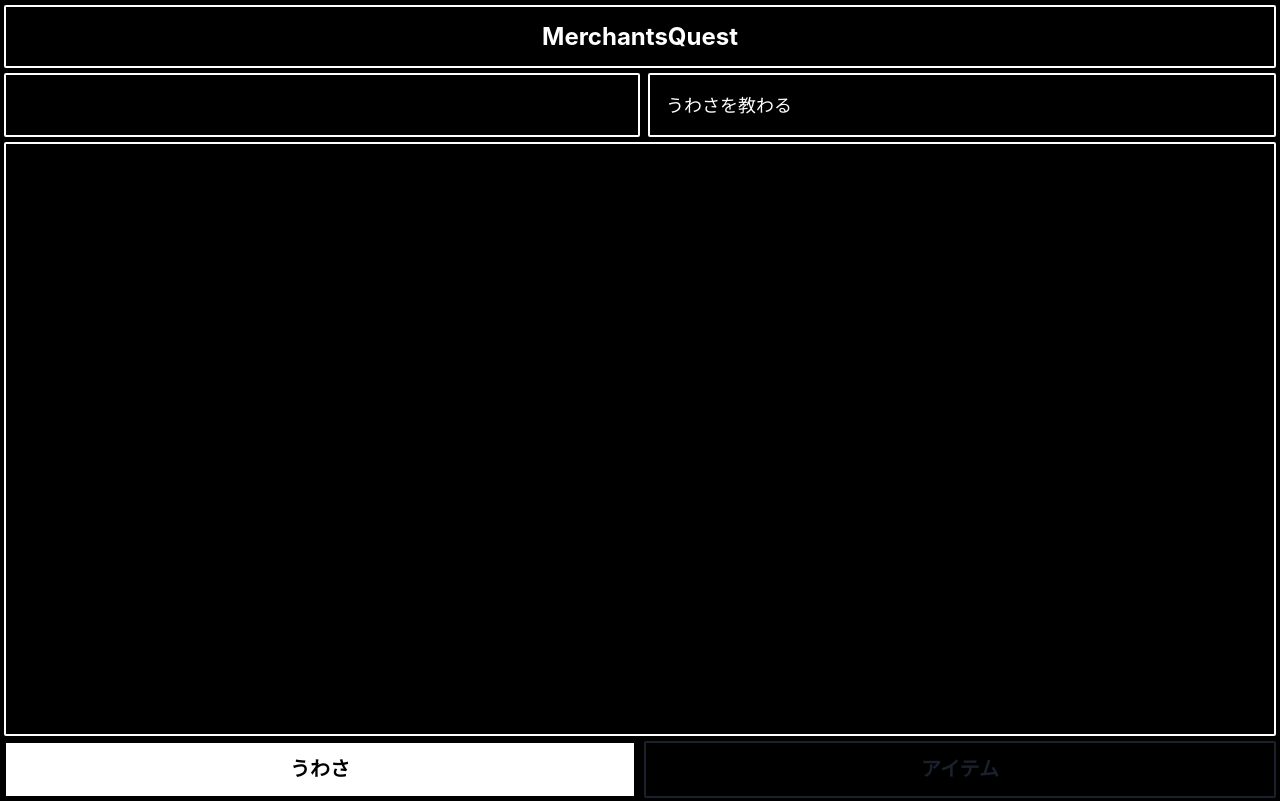
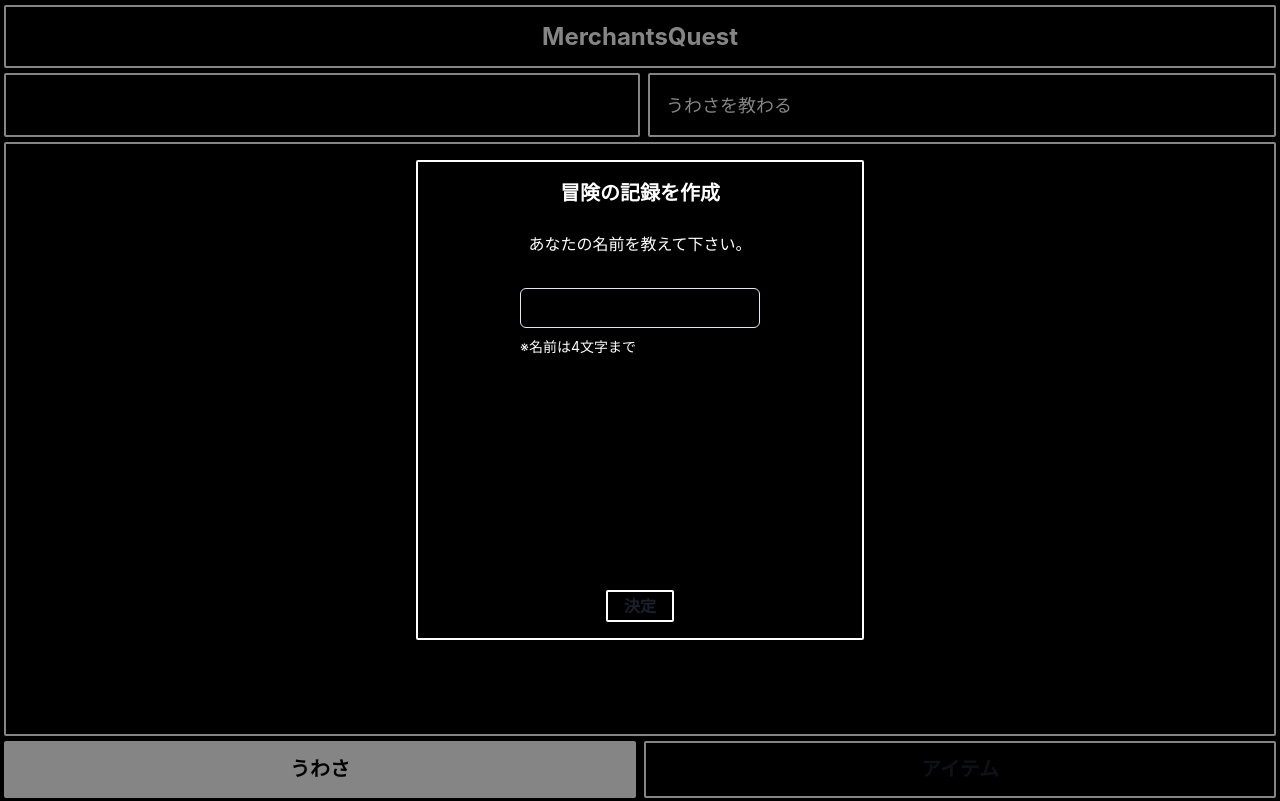
Before and after one commit to mae-hidari/merchants-quest, a Next.js app: page / in a window 1280 px wide. Built offline with nearby package versions, Linux system fonts and the light colour scheme.

Commit message:
feat: ユーザー初期処理を作成

```diff
--- /dev/null
+++ b/src/components/model/user/UserInitialModal/UserInitialModal.tsx
@@ -0,0 +1,132 @@
+import {
+  chakra,
+  Flex,
+  FormControl,
+  FormErrorMessage,
+  FormHelperText,
+  Input,
+  VStack,
+} from '@chakra-ui/react';
+import { FC, useCallback, useMemo, useState } from 'react';
+
+import { BaseButton, BaseModal, BaseModalPropsType } from '@/components/ui';
+import { SecretWordData } from '@/data';
+import { useUserData } from '@/hooks';
+
+export type UserInitialModalPropsType = BaseModalPropsType;
+
+export const UserInitialModal: FC<UserInitialModalPropsType> = ({
+  onClose,
+  ...props
+}) => {
+  const [mode, setMode] = useState<'name' | 'secret'>('name');
+
+  const [name, setName] = useState('');
+  const isNameInvalid = useMemo(() => name.length > 4, [name]);
+
+  const [secretWord, setSecretWord] = useState('');
+  const isSecretWordInvalid = useMemo(
+    () => secretWord.length >= 4 && !SecretWordData[secretWord],
+    [secretWord],
+  );
+
+  const { setUser } = useUserData();
+
+  const _onClose = () => {
+    setMode('name');
+    setName('');
+    setSecretWord('');
+    onClose();
+  };
+
+  const onClickStart = useCallback(() => {
+    setUser({
+      itemIds: SecretWordData[secretWord].itemIds,
+      name,
+      rumorIds: SecretWordData[secretWord].rumorIds,
+    });
+    _onClose();
+  }, [secretWord, name]);
+
+  const nameModalContent = {
+    content: (
+      <VStack spacing="2rem">
+        <chakra.p textAlign="center">あなたの名前を教えて下さい。</chakra.p>
+
+        <FormControl isInvalid={isNameInvalid} w="15rem">
+          <Input
+            name="name"
+            value={name}
+            onChange={(t) => {
+              setName(t.target.value);
+            }}
+          ></Input>
+          {!isNameInvalid ? (
+            <FormHelperText color="white">※名前は4文字まで </FormHelperText>
+          ) : (
+            <FormErrorMessage>※名前は4文字まで</FormErrorMessage>
+          )}
+        </FormControl>
+      </VStack>
+    ),
+    footer: (
+      <Flex>
+        <BaseButton
+          disabled={name.length < 1 || isNameInvalid}
+          h="2rem"
+          onClick={() => {
+            setMode('secret');
+          }}
+        >
+          決定
+        </BaseButton>
+      </Flex>
+    ),
+  };
+
+  const secretModalContent = {
+    content: (
+      <VStack spacing="2rem">
+        <chakra.p textAlign="center">
+          ようこそ、{name}さん。
+          <br />
+          あなたの秘密の言葉を教えて下さい。
+        </chakra.p>
+
+        <FormControl isInvalid={isSecretWordInvalid} w="15rem">
+          <Input
+            name="secretWord"
+            value={secretWord}
+            onChange={(t) => {
+              setSecretWord(t.target.value);
+            }}
+          ></Input>
+          {isSecretWordInvalid && (
+            <FormErrorMessage>※秘密の言葉が見つかりません</FormErrorMessage>
+          )}
+        </FormControl>
+      </VStack>
+    ),
+    footer: (
+      <Flex>
+        <BaseButton
+          disabled={secretWord.length < 4 || isSecretWordInvalid}
+          h="2rem"
+          onClick={onClickStart}
+        >
+          冒険を始める
+        </BaseButton>
+      </Flex>
+    ),
+  };
+
+  return (
+    <BaseModal
+      header={<span>冒険の記録を作成</span>}
+      {...(mode === 'name' && nameModalContent)}
+      {...(mode === 'secret' && secretModalContent)}
+      onClose={_onClose}
+      {...props}
+    ></BaseModal>
+  );
+};
--- /dev/null
+++ b/src/components/model/user/UserInitialModal/index.ts
@@ -0,0 +1 @@
+export * from './UserInitialModal';
--- /dev/null
+++ b/src/components/model/user/index.ts
@@ -0,0 +1 @@
+export * from './UserInitialModal';
--- a/src/components/ui/button/BaseButton.tsx
+++ b/src/components/ui/button/BaseButton.tsx
@@ -19,11 +19,14 @@ export const BaseButton: FC<BaseButtonPropsType> = ({
         ? {
             _focus: { background: 'white' },
             bgColor: 'white',
+            border: '2px',
+            borderColor: 'white',
             color: 'black',
           }
         : {
             _focus: { background: 'black' },
             bgColor: 'black',
+            border: '2px',
             borderColor: 'white',
           })}
       {...(!selectable && {
@@ -31,7 +34,6 @@ export const BaseButton: FC<BaseButtonPropsType> = ({
         _focus: { bg: 'none' },
         _hover: { bg: 'none' },
       })}
-      border="2px"
       h="full"
       lineHeight="0"
       rounded="sm"
--- a/src/data/index.ts
+++ b/src/data/index.ts
@@ -1,3 +1,4 @@
 export * from './rumor-data';
 export * from './item-data';
 export * from './test-user';
+export * from './secret-word';
--- a/src/data/item-data.ts
+++ b/src/data/item-data.ts
@@ -3,18 +3,18 @@ import { ItemType } from '@/types';
 export const ItemData: ItemType[] = [
   {
     code: 'I001',
-    description: `神に仕える聖職者によって祈りが込められた聖なる水。`,
+    description: `テストアイテム1`,
     iconName: 'holy-water',
     id: 1,
-    name: '聖水',
+    name: 'テストアイテム1',
     price: 1000,
   },
   {
     code: 'I002',
-    description: `test`,
+    description: `テストアイテム2`,
     iconName: 'holy-water',
     id: 2,
-    name: 'test',
+    name: 'テストアイテム2',
     price: 200,
   },
   {
@@ -35,10 +35,10 @@ export const ItemData: ItemType[] = [
   },
   {
     code: 'I005',
-    description: `レッドパワーオーブ`,
+    description: `テストアイテム5`,
     iconName: 'holy-water',
     id: 5,
-    name: 'レッドパワーオーブ',
+    name: 'テストアイテム5',
     price: 200,
   },
 ];
--- a/src/data/rumor-data.ts
+++ b/src/data/rumor-data.ts
@@ -3,9 +3,9 @@ import { RumorType } from '@/types';
 export const RumorData: RumorType[] = [
   {
     code: 'R001',
-    description: `装備の中には邪悪な魔法使いによって呪いがかかったものがある。\nうっかり触ってしまうともう二度と捨てられないから気をつけよう。\n呪いは聖なる力に弱いらしいが。。。`,
+    description: `うわさの説明うわさの説明うわさの説明うわさの説明うわさの説明。\nうわさの説明うわさの説明うわさの説明うわさの説明。\nうわさの説明うわさの説明うわさの説明`,
     id: 1,
-    title: '呪われた装備',
+    title: 'うわさ1',
   },
   {
     code: 'R002',
--- /dev/null
+++ b/src/data/secret-word.ts
@@ -0,0 +1,41 @@
+import { ItemType, RumorType } from '@/types';
+
+type SecretWordType = Record<
+  string,
+  { itemIds: ItemType['id'][]; rumorIds: RumorType['id'][] }
+>;
+
+export const SecretWordData: SecretWordType = {
+  あさしん: { itemIds: [1, 2], rumorIds: [1, 2] },
+  あなろぐ: { itemIds: [], rumorIds: [] },
+  うちゅう: { itemIds: [], rumorIds: [] },
+  えりんぎ: { itemIds: [], rumorIds: [] },
+  おもちゃ: { itemIds: [], rumorIds: [] },
+  かいほう: { itemIds: [], rumorIds: [] },
+  かけっこ: { itemIds: [], rumorIds: [] },
+  かぼちゃ: { itemIds: [], rumorIds: [] },
+  かみなり: { itemIds: [], rumorIds: [] },
+  けいやく: { itemIds: [], rumorIds: [] },
+  ごみばこ: { itemIds: [], rumorIds: [] },
+  ざいほう: { itemIds: [], rumorIds: [] },
+  しょうゆ: { itemIds: [], rumorIds: [] },
+  しんえん: { itemIds: [], rumorIds: [] },
+  すかうと: { itemIds: [], rumorIds: [] },
+  すぱいす: { itemIds: [], rumorIds: [] },
+  せいやく: { itemIds: [], rumorIds: [] },
+  たいふう: { itemIds: [], rumorIds: [] },
+  でじたる: { itemIds: [], rumorIds: [] },
+  とらんぷ: { itemIds: [], rumorIds: [] },
+  どらごん: { itemIds: [], rumorIds: [] },
+  なぞとき: { itemIds: [], rumorIds: [] },
+  なるかみ: { itemIds: [], rumorIds: [] },
+  にゅーす: { itemIds: [], rumorIds: [] },
+  にんにく: { itemIds: [], rumorIds: [] },
+  はちみつ: { itemIds: [], rumorIds: [] },
+  ばらんす: { itemIds: [], rumorIds: [] },
+  ぴくみん: { itemIds: [], rumorIds: [] },
+  ふっかつ: { itemIds: [], rumorIds: [] },
+  ぼうけん: { itemIds: [], rumorIds: [] },
+  ゆうれい: { itemIds: [], rumorIds: [] },
+  ろぼっと: { itemIds: [], rumorIds: [] },
+};
--- a/src/pages/_app.tsx
+++ b/src/pages/_app.tsx
@@ -1,4 +1,4 @@
-import { ChakraProvider } from '@chakra-ui/react';
+import { ChakraProvider, useDisclosure } from '@chakra-ui/react';
 import { NextPage } from 'next';
 import { AppProps } from 'next/app';
 import { useEffect } from 'react';
@@ -6,13 +6,19 @@ import { CookiesProvider, useCookies } from 'react-cookie';
 import { RecoilRoot } from 'recoil';
 import { CHAKRA_THEME } from 'src/constants';
 
-import { TestUser } from '@/data';
+// import { TestUser } from '@/data';
+import { UserInitialModal } from '@/components/model/user';
 
 const MyApp: NextPage<AppProps> = ({ Component, pageProps }: AppProps) => {
-  const [_, setCookie] = useCookies(['user-data']);
+  const [cookie, setCoolie] = useCookies(['user-data']);
+
+  const { isOpen, onClose, onOpen } = useDisclosure();
 
   useEffect(() => {
-    setCookie('user-data', TestUser);
+    if (!cookie['user-data'] && !isOpen) {
+      onOpen();
+      // setCoolie('user-data', TestUser);
+    }
   }, []);
 
   return (
@@ -20,6 +26,7 @@ const MyApp: NextPage<AppProps> = ({ Component, pageProps }: AppProps) => {
       <CookiesProvider>
         <ChakraProvider theme={CHAKRA_THEME}>
           <Component {...pageProps} />
+          <UserInitialModal isOpen={isOpen} onClose={onClose} />
         </ChakraProvider>
       </CookiesProvider>
     </RecoilRoot>
--- a/src/types/model/user-types.ts
+++ b/src/types/model/user-types.ts
@@ -1,5 +1,4 @@
 export type UserType = {
-  id: string;
   itemIds: number[];
   name: string;
   rumorIds: number[];
```
